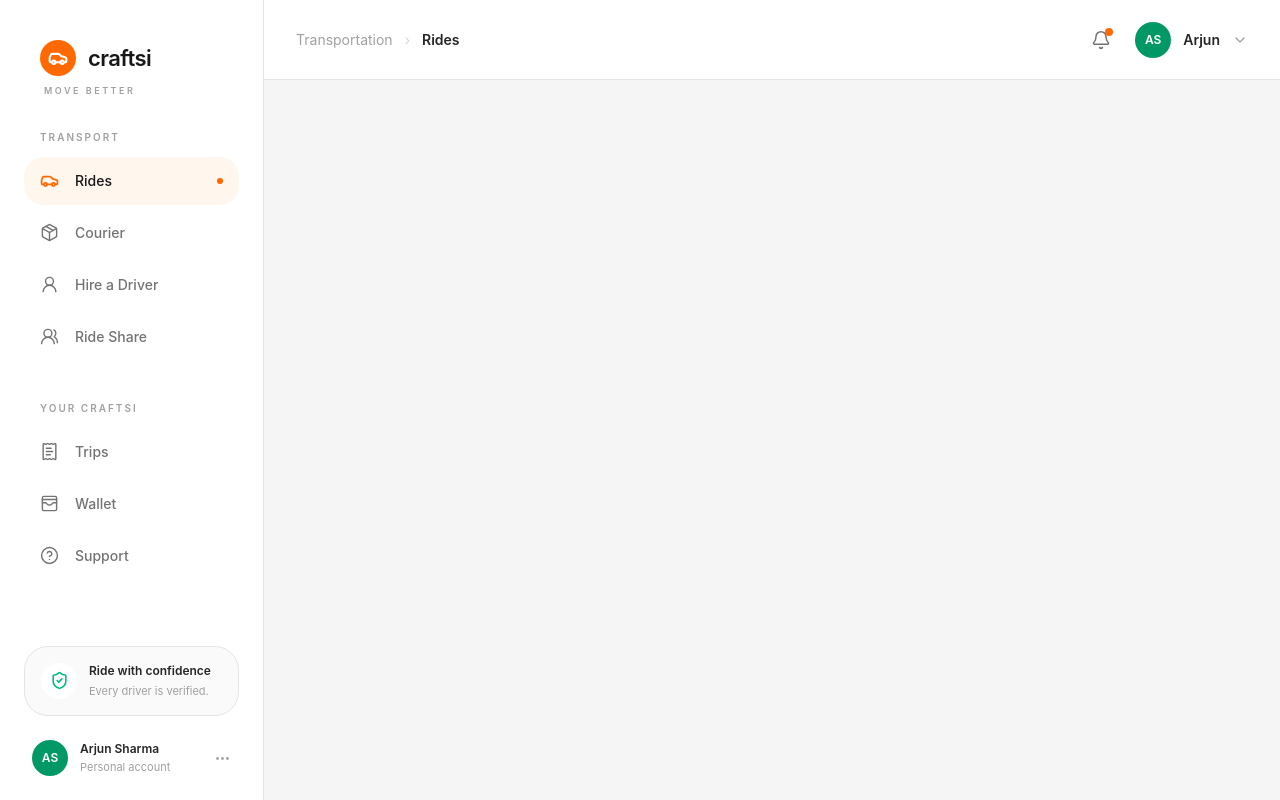
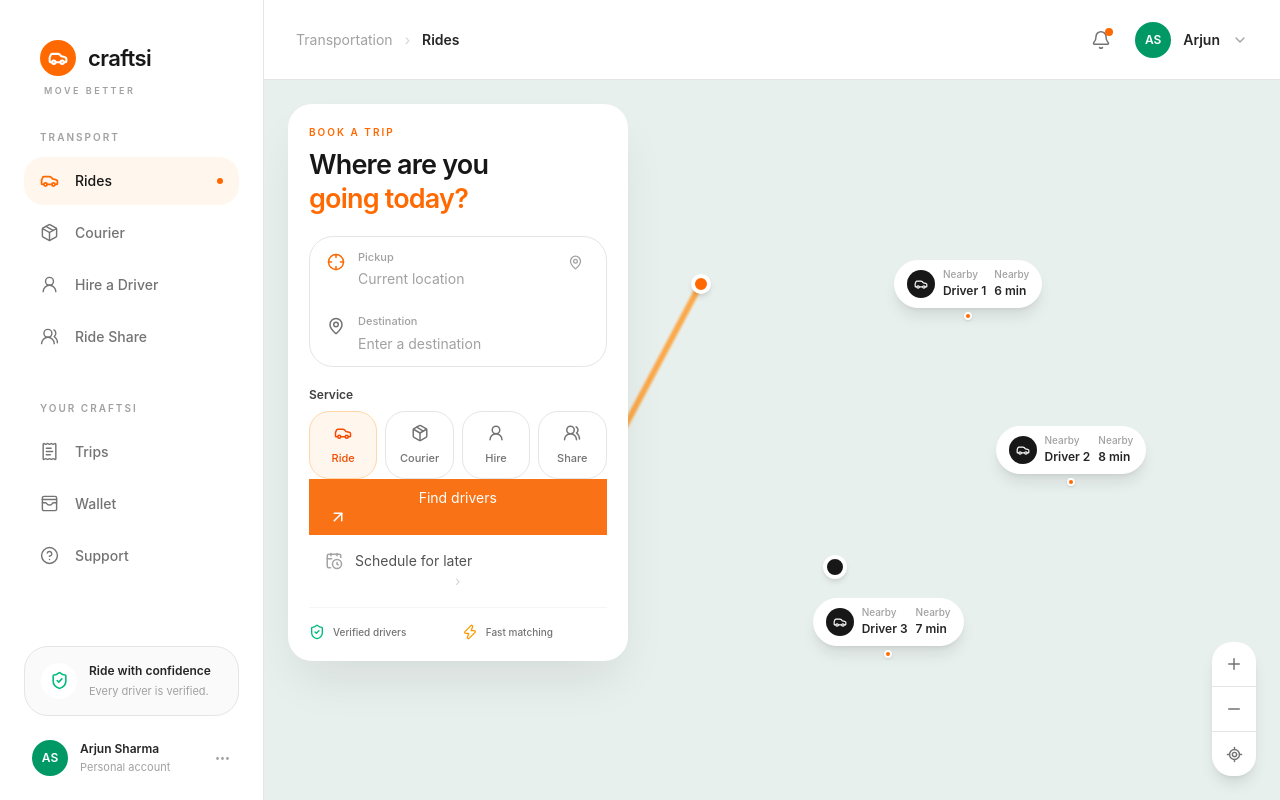
Before and after one commit to Gopi-varaprasad7/Craftsi, a React (Vite) app in the folder frontend/: page / in a window 1280 px wide. Built offline with nearby package versions, Linux system fonts and the light colour scheme.

Commit message:
refactor: adopt shared Craftsi UI components

```diff
--- a/frontend/src/components/booking/BookingPanel.tsx
+++ b/frontend/src/components/booking/BookingPanel.tsx
@@ -2,10 +2,15 @@ import { ArrowUpRight, CalendarClock, ShieldCheck, Zap } from 'lucide-react';
 
 import LocationInput from './LocationInput';
 import ServiceSelector from './ServiceSelector';
+import Button from '../ui/Button';
 
 function BookingPanel() {
+  function onFindDrivers(event: React.MouseEvent<HTMLButtonElement>): void {
+    throw new Error('Function not implemented.');
+  }
+
   return (
-    <section className='absolute left-6 top-6 z-20 w-[390px] rounded-3xl border border-white/70 bg-white p-5 shadow-2xl shadow-neutral-900/10'>
+    <section className='absolute left-6 top-6 z-20 width:390px rounded-3xl border border-white/70 bg-white p-5 shadow-2xl shadow-neutral-900/10'>
       {/* Header */}
       <div className='mb-5'>
         <p className='mb-2 text-[10px] font-semibold uppercase tracking-[0.2em] text-orange-500'>
@@ -23,7 +28,7 @@ function BookingPanel() {
       <div className='overflow-hidden rounded-2xl border border-neutral-200 bg-white'>
         <LocationInput type='pickup' />
 
-        <div className='ml-[25px] border-l border-dashed border-neutral-300' />
+        <div className='ml-6.25 border-l border-dashed border-neutral-300' />
 
         <LocationInput type='destination' />
       </div>
@@ -36,26 +41,29 @@ function BookingPanel() {
       </div>
 
       {/* Find drivers */}
-      <button
+      <Button
         type='button'
-        className='mt-5 flex h-14 w-full items-center justify-center gap-2 rounded-2xl bg-orange-500 px-5 text-sm font-semibold text-white shadow-lg shadow-orange-500/20 transition hover:bg-orange-600 active:scale-[0.99]'
+        size='lg'
+        className='w-full'
+        onClick={onFindDrivers}
       >
         Find drivers
         <ArrowUpRight size={18} />
-      </button>
+      </Button>
 
       {/* Schedule */}
-      <button
+      <Button
         type='button'
-        className='mt-3 flex h-12 w-full items-center justify-between rounded-2xl px-3 text-sm font-medium text-neutral-600 transition hover:bg-neutral-50'
+        variant='ghost'
+        className='mt-3 h-12 w-full justify-between px-3'
       >
         <span className='flex items-center gap-3'>
-          <CalendarClock size={18} className='text-neutral-400' />
+          <CalendarClock size={18} className='text-(--color-text-muted)' />
           Schedule for later
         </span>
 
         <span className='text-neutral-300'>›</span>
-      </button>
+      </Button>
 
       {/* Trust indicators */}
       <div className='mt-3 grid grid-cols-2 gap-2 border-t border-neutral-100 pt-4'>
--- a/frontend/src/components/map/MapArea.tsx
+++ b/frontend/src/components/map/MapArea.tsx
@@ -1,149 +1,106 @@
-import { Car, Clock3, MapPin, Star, X } from 'lucide-react';
+import { LocateFixed, Minus, Plus } from 'lucide-react';
 
-import type { Bid } from '../../types/ride';
+import BookingPanel from '../booking/BookingPanel';
+import BiddingPanel from '../booking/BiddingPanel';
 
-type BiddingPanelProps = {
-  bids: Bid[];
-  onSelectDriver: (bid: Bid) => void;
-  onClose: () => void;
-};
+import DriverMarker from './DriverMarker';
+import RoutePreview from './RoutePreview';
 
-function BiddingPanel({ bids, onSelectDriver, onClose }: BiddingPanelProps) {
+import useRideBooking from '../../hooks/useRideBooking';
+
+function MapArea() {
+  const { state, bids, findDrivers, selectDriver, resetBooking } =
+    useRideBooking();
+
+  const isBidding = state === 'BIDDING';
+
   return (
-    <section className='absolute right-6 top-6 z-30 flex h-[calc(100%-3rem)] width-390px flex-col overflow-hidden rounded-3xl border border-white/70 bg-white shadow-2xl shadow-neutral-900/10'>
-      {/* Header */}
-      <div className='border-b border-neutral-100 px-5 pb-4 pt-5'>
-        <div className='flex items-start justify-between'>
-          <div>
-            <p className='text-[10px] font-semibold uppercase tracking-[0.2em] text-orange-500'>
-              Live bidding
-            </p>
+    <section className='relative h-full min-h-[calc(100vh-5rem)] overflow-hidden bg-[#e8f0ed]'>
+      {/* Temporary map background */}
+      <div className='absolute inset-0 z-0'>
+        <div className='absolute left-[8%] top-[12%] height:2px w-[70%] rotate:18deg bg-white/90' />
 
-            <h2 className='mt-2 text-xl font-semibold tracking-tight text-neutral-900'>
-              Drivers are bidding
-            </h2>
+        <div className='absolute left-[30%] top-[42%] height:2px w-[65%] rotate-[-28deg] bg-white/90' />
 
-            <p className='mt-1 text-xs text-neutral-400'>
-              Choose the driver that works best for you.
-            </p>
-          </div>
+        <div className='absolute left-[20%] top-[65%] height:2px w-[80%] rotate-[8deg] bg-white/90' />
 
-          <button
-            type='button'
-            onClick={onClose}
-            className='flex h-9 w-9 items-center justify-center rounded-xl text-neutral-400 transition hover:bg-neutral-100 hover:text-neutral-700'
-          >
-            <X size={18} />
-          </button>
-        </div>
+        <div className='absolute left-[55%] top-[5%] height:100% width:2px rotate:16deg bg-white/80' />
 
-        {/* Countdown */}
-        <div className='mt-4 flex items-center justify-between rounded-xl bg-neutral-50 px-3 py-3'>
-          <div className='flex items-center gap-2'>
-            <Clock3 size={16} className='text-orange-500' />
-
-            <span className='text-xs font-medium text-neutral-600'>
-              Bidding closes in
-            </span>
-          </div>
-
-          <span className='text-sm font-bold text-neutral-900'>00:50</span>
-        </div>
+        <div className='absolute left-[75%] top-[-10%] h-[120%] width:2px rotate-[-20deg] bg-white/80' />
       </div>
 
-      {/* Bids */}
-      <div className='flex-1 space-y-3 overflow-y-auto p-4'>
-        {bids.map((bid) => (
-          <div
-            key={bid.id}
-            className='rounded-2xl border border-neutral-200 bg-white p-4 transition hover:border-orange-200 hover:shadow-md'
-          >
-            {/* Driver */}
-            <div className='flex items-start justify-between'>
-              <div className='flex items-center gap-3'>
-                <div className='flex h-11 w-11 items-center justify-center rounded-full bg-neutral-900 text-white'>
-                  <Car size={19} />
-                </div>
+      {/* Route */}
+      <RoutePreview />
 
-                <div>
-                  <p className='text-sm font-semibold text-neutral-900'>
-                    {bid.driverName}
-                  </p>
+      {/* Nearby drivers */}
+      <DriverMarker name='Driver 1' eta={6} className='left-[62%] top-[25%]' />
 
-                  <div className='mt-1 flex items-center gap-2 text-[11px] text-neutral-400'>
-                    <span className='flex items-center gap-1'>
-                      <Star size={12} className='fill-current text-amber-500' />
-                      {bid.rating}
-                    </span>
+      <DriverMarker name='Driver 2' eta={8} className='left-[72%] top-[48%]' />
 
-                    <span>•</span>
+      <DriverMarker name='Driver 3' eta={7} className='left-[54%] top-[72%]' />
 
-                    <span>{bid.totalTrips.toLocaleString()} trips</span>
-                  </div>
-                </div>
-              </div>
+      {/* Booking */}
+      {!isBidding && <BookingPanel />}
 
-              <div className='text-right'>
-                <p className='text-lg font-bold text-neutral-900'>
-                  ₹{bid.price}
+      {/* Searching */}
+      {state === 'SEARCHING' && (
+        <div className='absolute left-1/2 top-1/2 z-30 -translate-x-1/2 -translate-y-1/2'>
+          <div className='rounded-2xl border border-white/70 bg-white px-6 py-5 shadow-2xl'>
+            <div className='flex items-center gap-3'>
+              <div className='h-5 w-5 animate-spin rounded-full border-2 border-neutral-200 border-t-orange-500' />
+
+              <div>
+                <p className='text-sm font-semibold text-neutral-900'>
+                  Finding nearby drivers
                 </p>
 
-                <p className='text-[10px] text-neutral-400'>driver bid</p>
-              </div>
-            </div>
-
-            {/* Vehicle */}
-            <div className='mt-4 grid grid-cols-2 gap-2'>
-              <div className='rounded-xl bg-neutral-50 p-3'>
-                <p className='text-[10px] text-neutral-400'>Vehicle</p>
-
-                <p className='mt-1 text-xs font-semibold text-neutral-700'>
-                  {bid.vehicle}
-                </p>
-              </div>
-
-              <div className='rounded-xl bg-neutral-50 p-3'>
-                <p className='text-[10px] text-neutral-400'>Number</p>
-
-                <p className='mt-1 text-xs font-semibold text-neutral-700'>
-                  {bid.vehicleNumber}
+                <p className='mt-1 text-xs text-neutral-400'>
+                  Opening a live bidding request...
                 </p>
               </div>
             </div>
+          </div>
+        </div>
+      )}
 
-            {/* ETA */}
-            <div className='mt-3 flex items-center gap-4 text-[11px] text-neutral-500'>
-              <span className='flex items-center gap-1.5'>
-                <Clock3 size={13} />
-                {bid.etaMinutes} min away
-              </span>
+      {/* Bidding */}
+      {isBidding && (
+        <BiddingPanel
+          bids={bids}
+          onSelectDriver={selectDriver}
+          onClose={resetBooking}
+        />
+      )}
 
-              <span className='flex items-center gap-1.5'>
-                <MapPin size={13} />
-                {bid.distanceKm} km
-              </span>
-            </div>
+      {/* Map controls */}
+      <div className='absolute bottom-6 right-6 z-20 flex flex-col overflow-hidden rounded-xl bg-white shadow-lg'>
+        <button
+          type='button'
+          className='flex h-11 w-11 items-center justify-center text-neutral-500 hover:bg-neutral-50'
+        >
+          <Plus size={18} />
+        </button>
 
-            {/* Select */}
-            <button
-              type='button'
-              onClick={() => onSelectDriver(bid)}
-              className='mt-4 h-11 w-full rounded-xl bg-neutral-900 text-sm font-semibold text-white transition hover:bg-neutral-800 active:scale-[0.99]'
-            >
-              Select driver
-            </button>
-          </div>
-        ))}
-      </div>
+        <div className='h-px bg-neutral-200' />
 
-      {/* Footer */}
-      <div className='border-t border-neutral-100 p-4'>
-        <p className='text-center text-[10px] text-neutral-400'>
-          You choose the driver. Craftsi never assigns one automatically.
-        </p>
+        <button
+          type='button'
+          className='flex h-11 w-11 items-center justify-center text-neutral-500 hover:bg-neutral-50'
+        >
+          <Minus size={18} />
+        </button>
+
+        <div className='h-px bg-neutral-200' />
+
+        <button
+          type='button'
+          className='flex h-11 w-11 items-center justify-center text-neutral-500 hover:bg-neutral-50'
+        >
+          <LocateFixed size={17} />
+        </button>
       </div>
     </section>
   );
 }
 
-export default BiddingPanel;
+export default MapArea;
--- a/frontend/src/components/ui/Button.tsx
+++ b/frontend/src/components/ui/Button.tsx
@@ -12,7 +12,7 @@ type ButtonProps = ButtonHTMLAttributes<HTMLButtonElement> & {
 
 const variantClass: Record<ButtonVariant, string> = {
   primary:
-    'bg-[var(--color-primary)] text-white hover:bg-[var(--color-primary-hover)]',
+    'bg-[var(--color-primary)] text-white hover:bg-[var(--color-primary-hover)] ',
   secondary:
     'border border-[var(--color-border)] bg-white text-[var(--color-text)] hover:bg-neutral-50',
   ghost: 'text-[var(--color-text-secondary)] hover:bg-neutral-100',
--- a/frontend/src/pages/HomePage.tsx
+++ b/frontend/src/pages/HomePage.tsx
@@ -1,14 +1,9 @@
-// import MapArea from '../components/map/MapArea';
-// import type { Bid } from '../types/ride';
+import MapArea from '../components/map/MapArea';
 
 function HomePage() {
   return (
     <div className='h-full'>
-      {/* <MapArea bids={[]} onSelectDriver={function (bid: Bid): void {
-              throw new Error('Function not implemented.');
-          } } onClose={function (): void {
-              throw new Error('Function not implemented.');
-          } } >{}</MapArea> */}
+      <MapArea />
     </div>
   );
 }
```
Also changed, not shown: frontend/src/components/booking/BiddingPanel.tsx (+10 -6 lines).
